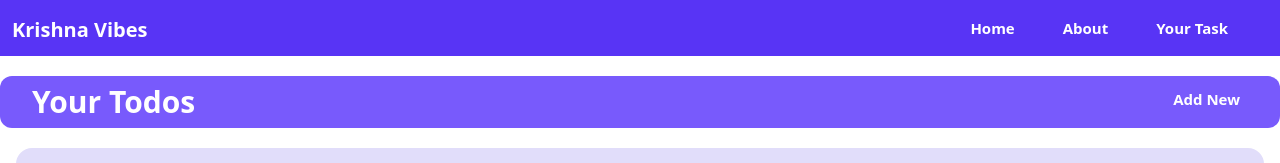
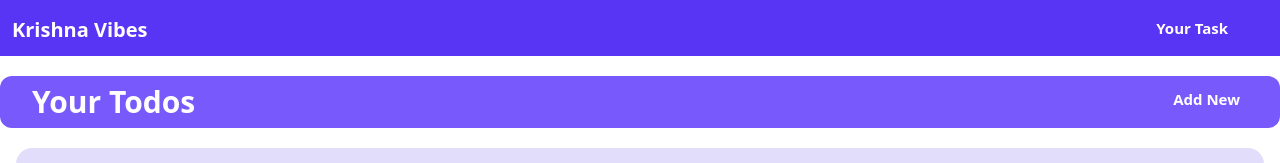
Before and after one commit to Vinaybosamiya/todo_list, a React (Vite) app in the folder TodoList/: page / in a window 1280 px wide. Shown: the top 163 px of the page. Built offline with nearby package versions, Linux system fonts and the light colour scheme.

Commit message:
Complete the todo lilst

```diff
--- a/TodoList/src/components/navbar.jsx
+++ b/TodoList/src/components/navbar.jsx
@@ -7,10 +7,10 @@ const navbar = () => {
                 <span className='font-bold text-xl '>Krishna Vibes</span>
             </div>
             <ul className="flex items-center gap-8 mx-7 p-4 cursor-pointer">
-                <li><span className='rounded-2xl px-2 py-1  font-bold  text-[15px] hover:text-black-t hover:bg-white-b  '>Home</span></li>
-                <li><span className='rounded-2xl px-2 py-1  font-bold  text-[15px] hover:text-black-t hover:bg-white-b  '>About</span></li>
+                {/* <li><span className='rounded-2xl px-2 py-1 sm:font-[12px] sm:gap-1 font-bold  text-[15px] hover:text-black-t hover:bg-white-b  '>Home</span></li>
+                <li><span className='rounded-2xl px-2 py-1 sm:font-[12px] sm:gap-1 font-bold  text-[15px] hover:text-black-t hover:bg-white-b  '>About</span></li> */}
 
-                <li><span className='rounded-2xl px-2 py-1  font-bold  text-[15px] hover:text-black-t hover:bg-white-b  '>Your Task</span> </li>
+                <li><span className='rounded-2xl px-2 py-1 font-bold  text-[15px] hover:text-black-t hover:bg-white-b  '>Your Task</span> </li>
 
             </ul>
 
```
